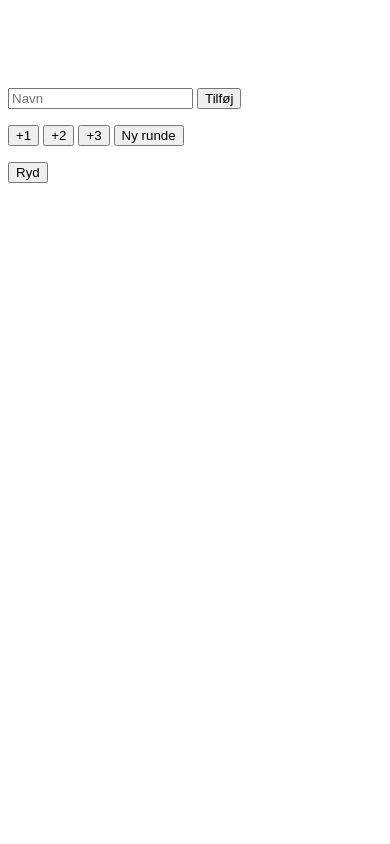
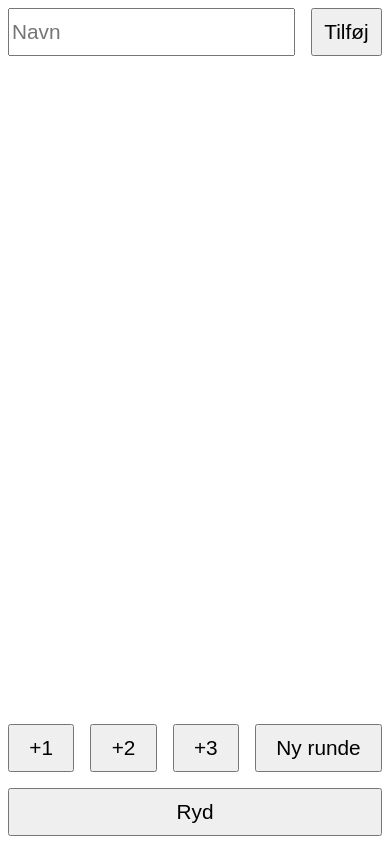
Before and after one commit to jehaj/stigegolf-scoreboard, a plain HTML site: page index.html in a window 390 px wide. Drawn offline with Linux system fonts and the light colour scheme.

Commit message:
Update phone view

```diff
--- a/index.html
+++ b/index.html
@@ -12,8 +12,11 @@
 
 <body>
     <div class="center">
+        <div id="add-header">
             <input type="text" id="add-field" placeholder="Navn">
-        <input type="button" value="Tilføj" id="add-button">
+            <button id="add-button">Tilføj</button>
+        </div>
+        <div id="table-wrapper">
             <table id="scoreboard">
                 <thead>
                 <tr id="table-header">
@@ -24,12 +27,14 @@
                 <tfoot id="result">
                 </tfoot>
             </table>
-        <input type="button" value="+1" id="plus-one">
-        <input type="button" value="+2" id="plus-two">
-        <input type="button" value="+3" id="plus-three">
-        <input type="button" value="Ny runde" id="new-round">
-        <br>
-        <input type="button" value="Ryd" id="clear-button">
+        </div>
+        <div id="add-bar">
+            <button id="plus-one">+1</button>
+            <button id="plus-two">+2</button>
+            <button id="plus-three">+3</button>
+            <button id="new-round">Ny runde</button>
+        </div>
+        <button id="clear-button">Ryd</button>
     </div>
     <script src="./script.js"></script>
 </body>
--- a/style.css
+++ b/style.css
@@ -1,3 +1,8 @@
+body {
+    margin: 0;
+    padding: 8px;
+}
+
 .bold {
     font-weight: bold;
 }
@@ -6,15 +11,53 @@
     font-style: italic;
 }
 
-.center {
-    margin: 80px auto;
-    max-width: 600px;
+#table-wrapper {
+    overflow: scroll;
 }
 
-input {
-    margin: 8px 0px;
+.center {
+    margin: 0 auto;
+    max-width: 600px;
 }
 
 td+td {
     padding-left: 12px;
 }
+
+@media screen and (max-width: 500px) {
+    html, body, .center {
+        height: 100%;
+        box-sizing: border-box;
+    }
+
+    body {
+        font-size: 1.5rem;
+    }
+
+    .center {
+        display: flex;
+        flex-direction: column;
+        gap: 16px;
+    }
+
+    .center button, .center input {
+        height: 3rem;
+        min-height: 3rem;
+        box-sizing: border-box;
+        font-size: 1.3rem;
+    }
+
+    #add-bar, #add-header {
+        display: flex;
+        width: 100%;
+        gap: 16px;
+    }
+
+    #add-bar {
+        margin-top: auto;
+    }
+
+    #add-bar button, #add-header * {
+        flex-grow: 1;
+    }
+}
```
Lines whose indentation alone changed are shown as unchanged.
